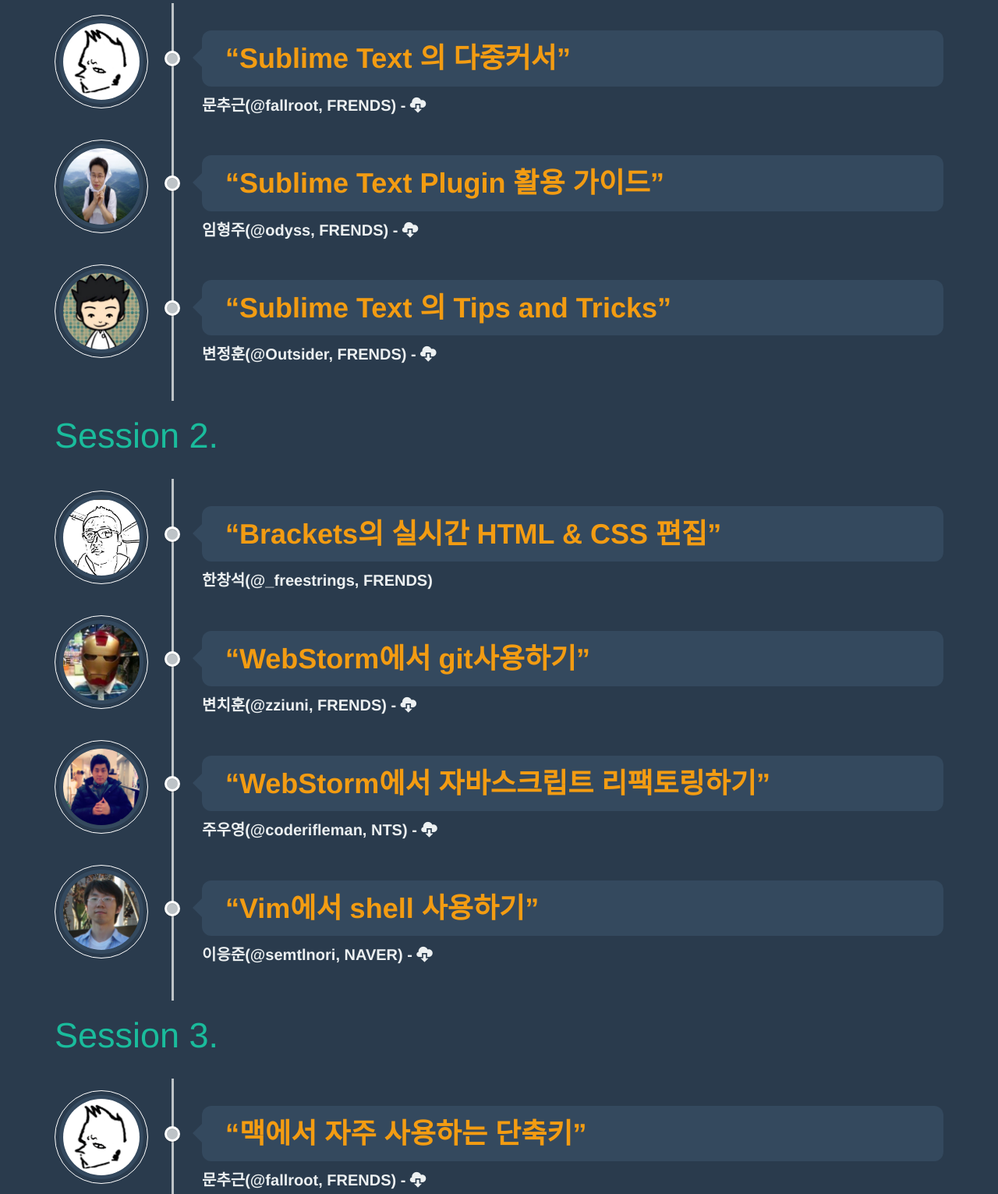
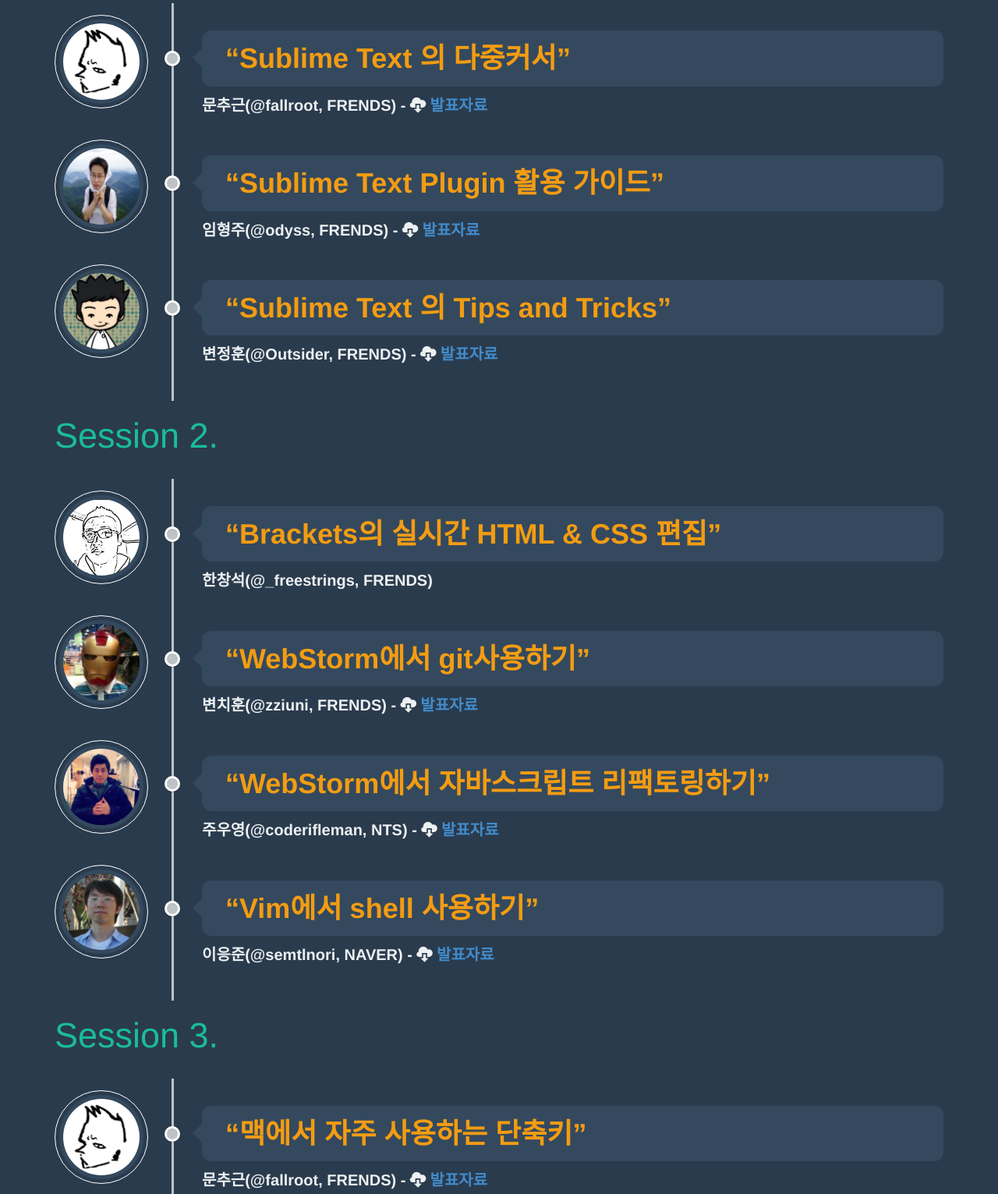
Before and after one commit to torreswoo/test_edu_toolcon, a plain HTML site: page index.html in a window 1280 px wide. Shown: the part 2660-4191 px from the top of the page at 78% size. Drawn offline with Linux system fonts and the light colour scheme.

Commit message:
update lecture note

```diff
--- a/index.html
+++ b/index.html
@@ -188,7 +188,7 @@
                 <div class="schedule-description">
                     <div class="description-content">“Sublime Text 의 다중커서”</div>
                     <div class="desctiption-metainfo">
-                        <span>문추근(@fallroot, FRENDS) - <i class="glyphicon glyphicon-cloud-download"></i></span>
+                        <span>문추근(@fallroot, FRENDS) - <i class="glyphicon glyphicon-cloud-download"></i> <a href="http://www.slideshare.net/fallroot/multiple-cursors-in-sublime-text" target="_blank">발표자료</a></span>
                     </div>
                 </div>
             </li>
@@ -199,7 +199,7 @@
                 <div class="schedule-description">
                     <div class="description-content">“Sublime Text Plugin 활용 가이드”</div>
                     <div class="desctiption-metainfo">
-                        <span>임형주(@odyss, FRENDS) - <i class="glyphicon glyphicon-cloud-download"></i></span>
+                        <span>임형주(@odyss, FRENDS) - <i class="glyphicon glyphicon-cloud-download"></i> <a href="http://www.slideshare.net/odyss009/development-with-sublime" target="_blank">발표자료</a></span>
                     </div>
                 </div>
             </li>
@@ -210,7 +210,7 @@
                 <div class="schedule-description">
                     <div class="description-content">“Sublime Text 의 Tips and Tricks”</div>
                     <div class="desctiption-metainfo">
-                        <span>변정훈(@Outsider, FRENDS) - <i class="glyphicon glyphicon-cloud-download"></i></span>
+                        <span>변정훈(@Outsider, FRENDS) - <i class="glyphicon glyphicon-cloud-download"></i> <a href="http://www.slideshare.net/rockdoli/toolcon-2014" target="_blank">발표자료</a></span>
                     </div>
                 </div>
             </li>
@@ -235,7 +235,7 @@
                 <div class="schedule-description">
                     <div class="description-content">“WebStorm에서 git사용하기”</div>
                     <div class="desctiption-metainfo">
-                        <span>변치훈(@zziuni, FRENDS) - <i class="glyphicon glyphicon-cloud-download"></i></span>
+                        <span>변치훈(@zziuni, FRENDS) - <i class="glyphicon glyphicon-cloud-download"></i> <a href="http://www.slideshare.net/zziuni/2014-frendss-toolcon-webstorm-git " target="_blank">발표자료</a></span>
                     </div>
                 </div>
             </li>
@@ -246,7 +246,7 @@
                 <div class="schedule-description">
                     <div class="description-content">“WebStorm에서 자바스크립트 리팩토링하기”</div>
                     <div class="desctiption-metainfo">
-                        <span>주우영(@coderifleman, NTS)  - <i class="glyphicon glyphicon-cloud-download"></i></span>
+                        <span>주우영(@coderifleman, NTS)  - <i class="glyphicon glyphicon-cloud-download"></i> <a href="http://www.slideshare.net/UyeongJu/toolcon2014-webstorm" target="_blank">발표자료</a></span>
                     </div>
                 </div>
             </li>
@@ -257,7 +257,7 @@
                 <div class="schedule-description">
                     <div class="description-content">“Vim에서 shell 사용하기”</div>
                     <div class="desctiption-metainfo">
-                        <span>이응준(@semtlnori, NAVER) - <i class="glyphicon glyphicon-cloud-download"></i></span>
+                        <span>이응준(@semtlnori, NAVER) - <i class="glyphicon glyphicon-cloud-download"></i> <a href="https://github.com/npcode/vimxshell/blob/master/vim.md" target="_blank">발표자료</a></span>
                     </div>
                 </div>
             </li>
@@ -271,7 +271,7 @@
                 <div class="schedule-description">
                     <div class="description-content">“맥에서 자주 사용하는 단축키”</div>
                     <div class="desctiption-metainfo">
-                        <span>문추근(@fallroot, FRENDS) - <i class="glyphicon glyphicon-cloud-download"></i></span>
+                        <span>문추근(@fallroot, FRENDS) - <i class="glyphicon glyphicon-cloud-download"></i> <a href="http://www.slideshare.net/fallroot/os-x-basic-shortcuts" target="_blank">발표자료</a></span>
                     </div>
                 </div>
             </li>
@@ -282,7 +282,7 @@
                 <div class="schedule-description">
                     <div class="description-content">“Web Inspector 활용 Tip”</div>
                     <div class="desctiption-metainfo">
-                        <span>김덕홍(@insanehong, FRENDS) - <i class="glyphicon glyphicon-cloud-download"></i></span>
+                        <span>김덕홍(@insanehong, FRENDS) - <i class="glyphicon glyphicon-cloud-download"></i> <a href="http://www.slideshare.net/insanehong/how-to-use-web-inspector-at-toolcon-2014" target="_blank">발표자료</a></span>
                     </div>
                 </div>
             </li>
```
